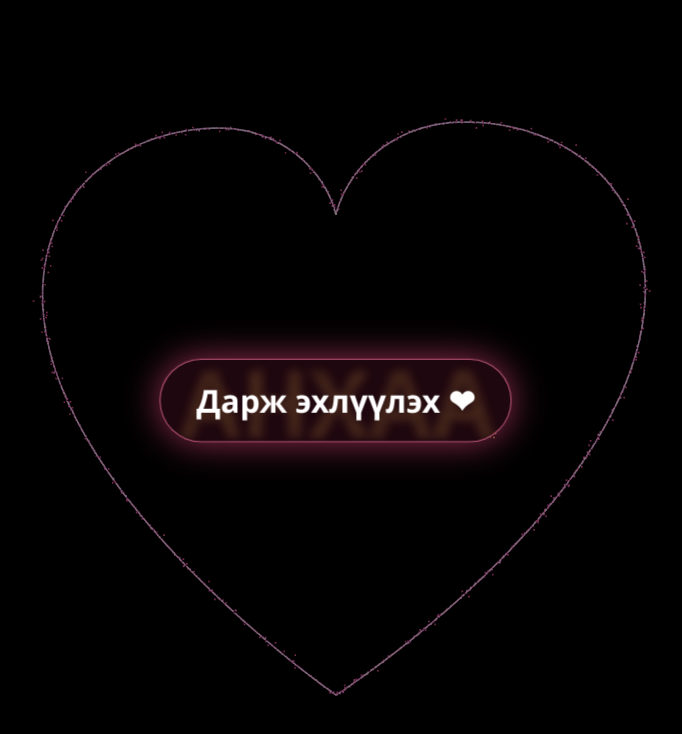
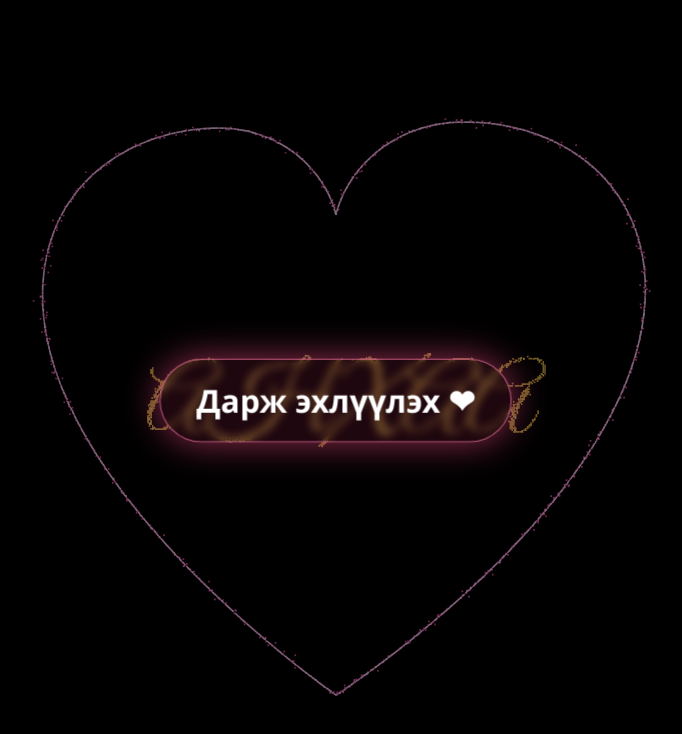
Before and after one commit to morphues0505-cpu/heart-heart, a plain HTML site: page index.html in a window 1280 px wide. Shown: the whole page, without its empty margins (304-986 px from the left). Drawn offline with nearby package versions, Linux system fonts and the light colour scheme; animation ran at ten frames a second.

Commit message:
Use Great Vibes cursive font for AHXAA text

```diff
--- a/index.html
+++ b/index.html
@@ -4,6 +4,9 @@
 <meta charset="UTF-8" />
 <meta name="viewport" content="width=device-width, initial-scale=1.0" />
 <title>Heart</title>
+<link rel="preconnect" href="https://fonts.googleapis.com" />
+<link rel="preconnect" href="https://fonts.gstatic.com" crossorigin />
+<link href="https://fonts.googleapis.com/css2?family=Great+Vibes&family=Dancing+Script:wght@700&display=swap" rel="stylesheet" />
 <style>
   * { margin: 0; padding: 0; box-sizing: border-box; }
   html, body { height: 100%; background: #000; overflow: hidden; }
@@ -58,7 +61,7 @@
   <script src="https://cdnjs.cloudflare.com/ajax/libs/three.js/r128/three.min.js"></script>
   <script src="https://cdnjs.cloudflare.com/ajax/libs/gsap/3.12.5/gsap.min.js"></script>
   <script>
-  window.addEventListener("load", () => {
+  window.addEventListener("load", async () => {
     /* =====================================================
        PHASE 1 — THREE.js: particle-ууд "AHXAA"+зүрх угсарна
        ===================================================== */
@@ -96,19 +99,22 @@
       const pt = path.getPointAtLength(i);
       addParticle(pt.x - CX, -(pt.y - CY), 0, HEART);
     }
-    // "AHXAA" текст (алтан)
+    // "AHXAA" текст (алтан, уран бичмэл фонт)
     const GOLD = [1.0, 0.82, 0.29];
-    const cw = 600, ch = 240;
+    const FONT = "160px 'Great Vibes', cursive"; // бичмэл фонт
+    // фонт ачаалагдсаныг баталгаажуулна (canvas draw-аас өмнө)
+    try { await document.fonts.load(FONT); await document.fonts.ready; } catch (e) {}
+    const cw = 860, ch = 300;
     const cv = document.createElement("canvas");
     cv.width = cw; cv.height = ch;
     const tctx = cv.getContext("2d");
     tctx.fillStyle = "#fff";
     tctx.textAlign = "center";
     tctx.textBaseline = "middle";
-    tctx.font = "bold 130px 'Segoe UI', Arial, sans-serif";
+    tctx.font = FONT;
     tctx.fillText("AHXAA", cw / 2, ch / 2);
     const timg = tctx.getImageData(0, 0, cw, ch).data;
-    const STEP = 4, TS = 0.62, TY = -10;
+    const STEP = 3, TS = 0.5, TY = -10;
     for (let y = 0; y < ch; y += STEP)
       for (let x = 0; x < cw; x += STEP)
         if (timg[(y * cw + x) * 4 + 3] > 128)
```
